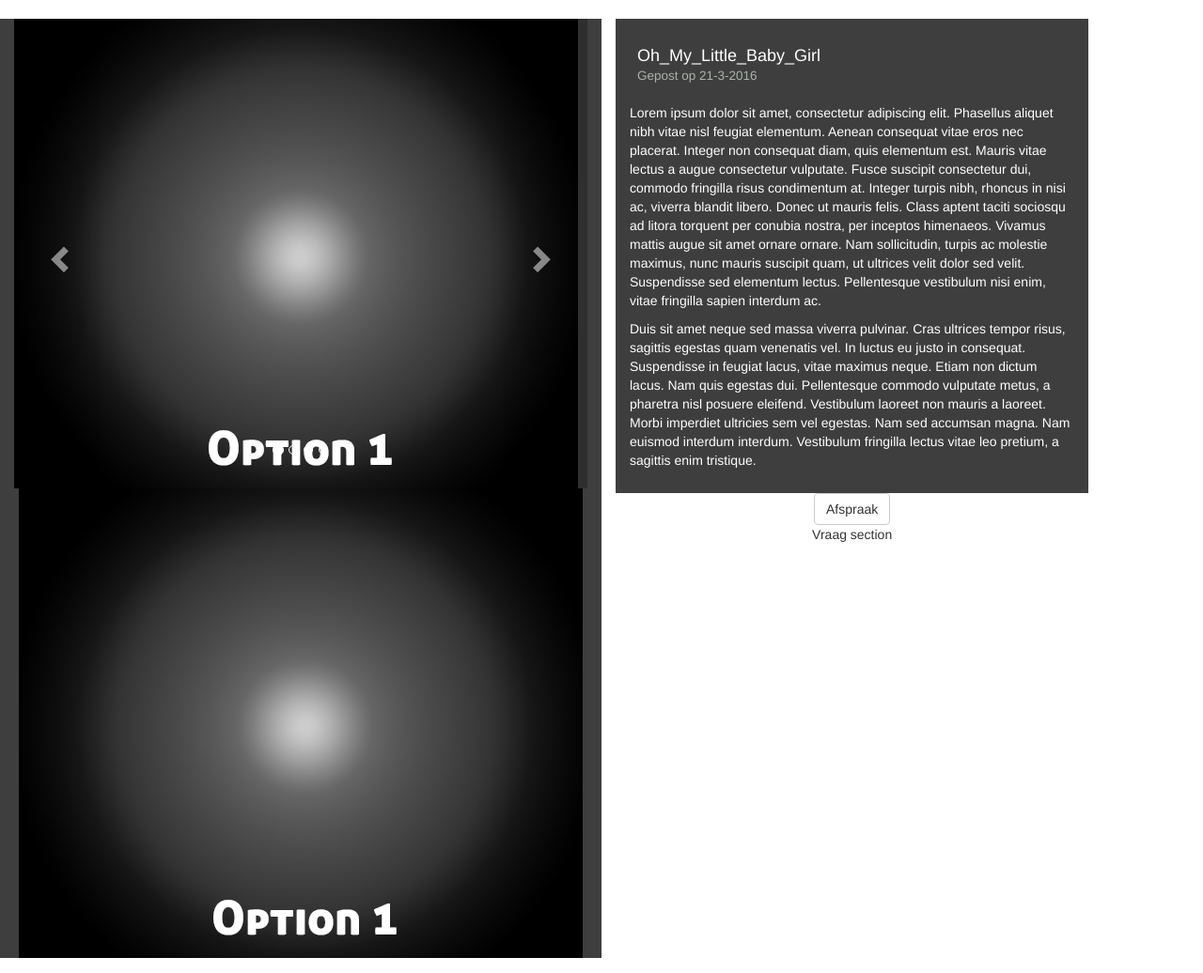
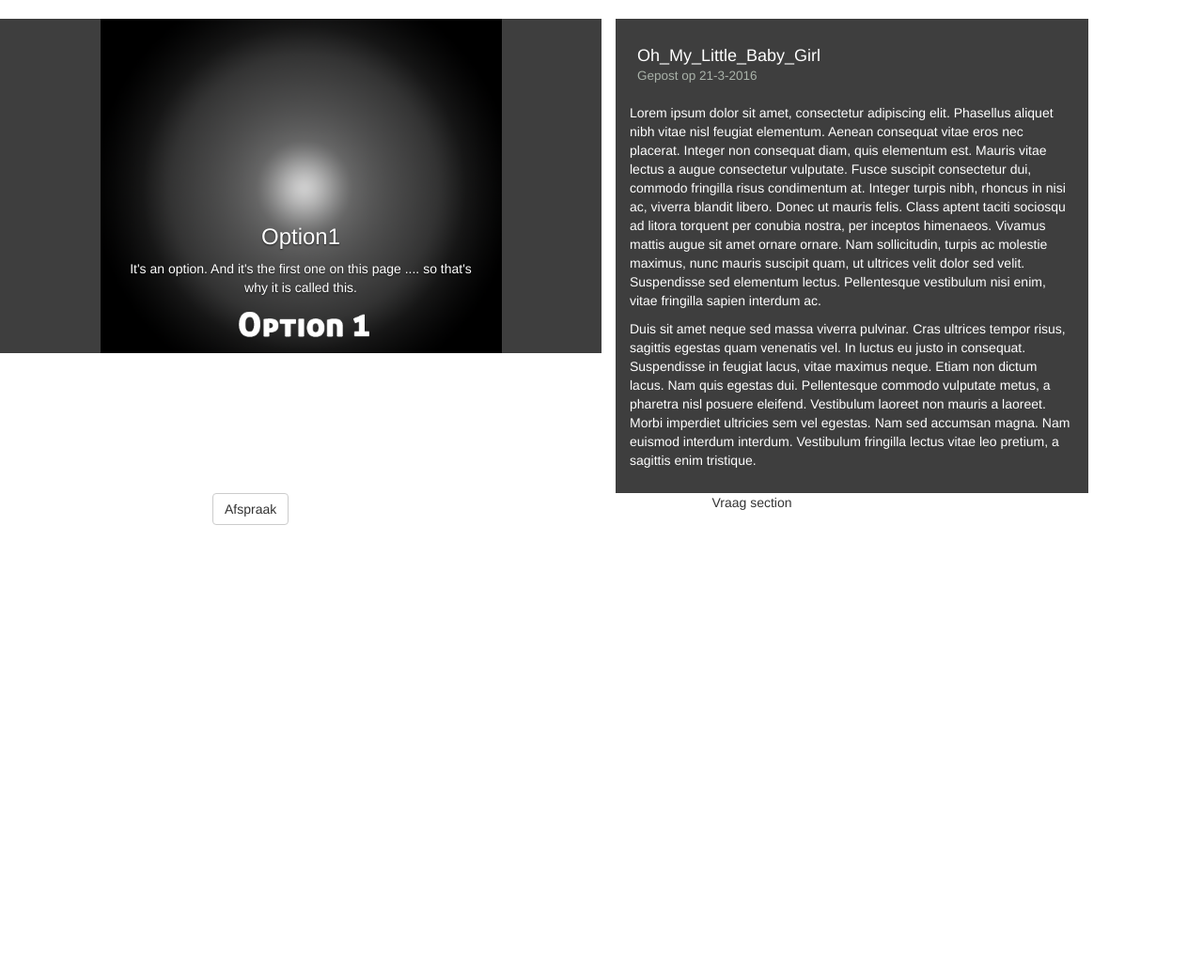
Before and after one commit to LiquidMonkey/ALA_Gemeente, a PHP site: page / in a window 1280 px wide. Shown: the part 52-1088 px from the top of the page at 94% size. After the commit the page ends 611 px from the top, so only its background shows below. Run offline with PHP 8.4, Linux system fonts and the light colour scheme; some libraries are stand-ins or nearby versions.

Commit message:
added a carousel/slider

```diff
--- a/css/css.css
+++ b/css/css.css
@@ -9,6 +9,22 @@ article:first-of-type{
 article{
 	margin-top: 15px;
 }
+
+/*Carousel*/
+.carousel-inner > .item > img,
+.carousel-inner > .item > a > img {
+  width: 70%;
+   margin: auto;
+}
+.carousel-indicators,
+.carousel-control{
+    display: none;
+}
+#homeSlider:hover .carousel-indicators,
+#homeSlider:hover .carousel-control{
+    display: block;
+}
+
 
 /*FORM*/
 
--- a/index.html
+++ b/index.html
@@ -88,22 +88,26 @@
     </nav>
     <!--========================================== End of nav ========================================-->
     <section class="container-fluid">
-      <article class="center-text">
+      <article>
         <div class="row">
           <div class="col-md-6">
-            <div id="myCarousel" class="carousel slide" data-ride="carousel">
+            <div id="homeSlider" class="carousel slide" data-ride="carousel">
               <!-- Indicators -->
               <ol class="carousel-indicators">
-                <li data-target="#myCarousel" data-slide-to="0" class="active"></li>
-                <li data-target="#myCarousel" data-slide-to="1"></li>
-                <li data-target="#myCarousel" data-slide-to="2"></li>
-                <li data-target="#myCarousel" data-slide-to="3"></li>
+                <li data-target="#homeSlider" data-slide-to="0" class="active"></li>
+                <li data-target="#homeSlider" data-slide-to="1"></li>
+                <li data-target="#homeSlider" data-slide-to="2"></li>
+                <li data-target="#homeSlider" data-slide-to="3"></li>
               </ol>
 
               <!-- Wrapper for slides -->
               <div class="carousel-inner" role="listbox">
                 <div class="item active">
                   <img src="./media/option1.png" alt="option1">
+                  <div class="carousel-caption">
+                    <h3>Option1</h3>
+                    <p>It's an option. And it's the first one on this page .... so that's why it is called this.</p>
+                  </div>
                 </div>
 
                 <div class="item">
@@ -120,16 +124,15 @@
               </div>
 
               <!-- Left and right controls -->
-              <a class="left carousel-control" href="#myCarousel" role="button" data-slide="prev">
+              <a class="left carousel-control" href="#homeSlider" role="button" data-slide="prev">
                 <span class="glyphicon glyphicon-chevron-left" aria-hidden="true"></span>
                 <span class="sr-only">Previous</span>
               </a>
-              <a class="right carousel-control" href="#myCarousel" role="button" data-slide="next">
+              <a class="right carousel-control" href="#homeSlider" role="button" data-slide="next">
                 <span class="glyphicon glyphicon-chevron-right" aria-hidden="true"></span>
                 <span class="sr-only">Next</span>
               </a>
             </div>
-            <img src="./media/option1.png">
           </div>
           <div class="rightSide" class="col-md-6 col-md-6-pull">
             <div class="col-md-5 text-left">
```
